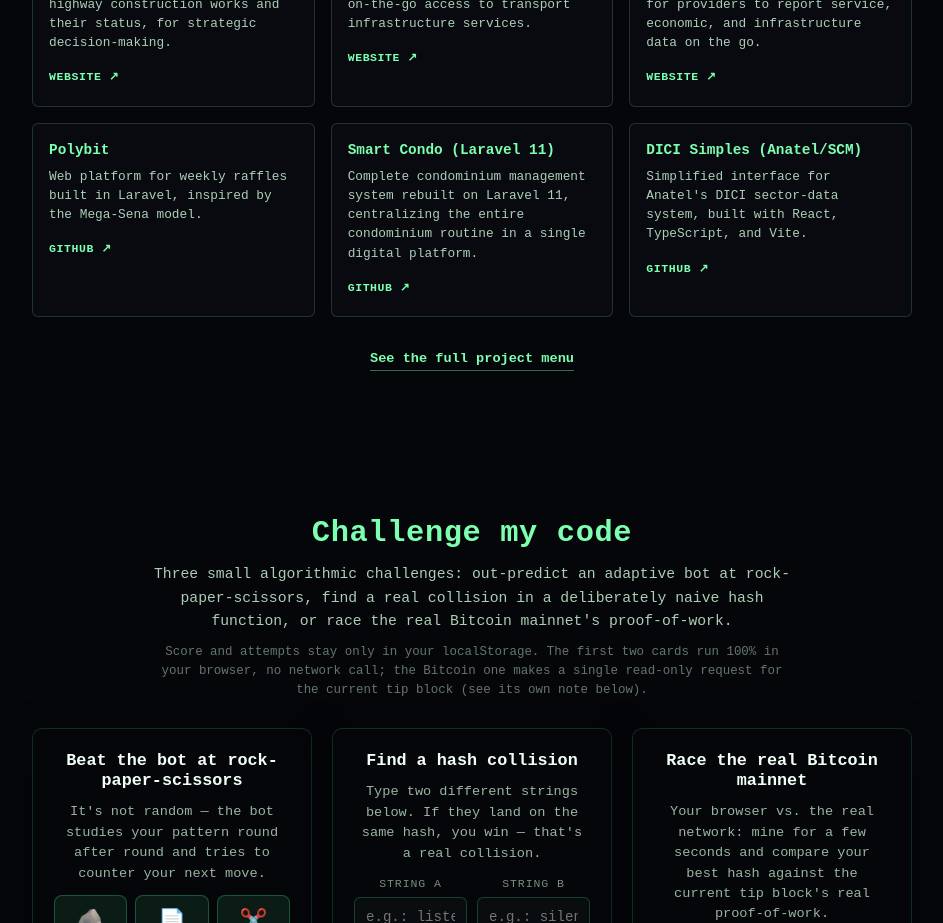
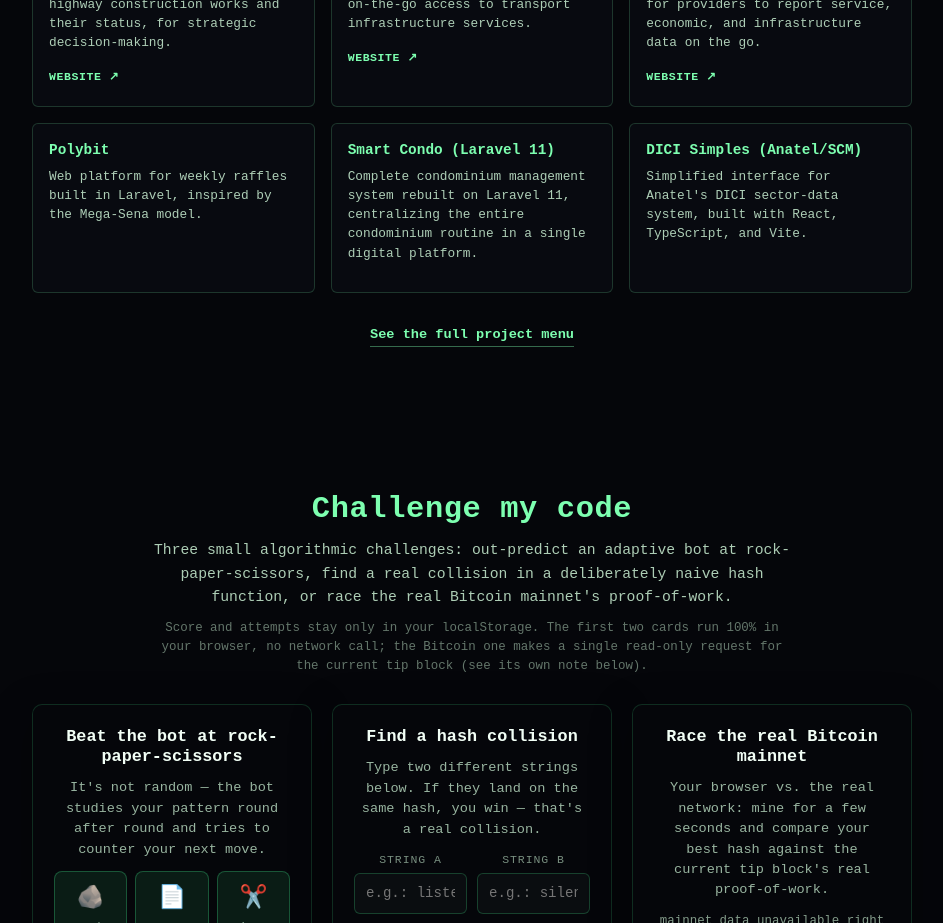
Before and after one commit to rodolforomao/portfolio_rodolfo, a React (Create React App) app: page / in a window 1280 px wide. Shown: the part 3960-4883 px from the top of the page, without its empty margins (168-1111 px from the left). Built offline with nearby package versions, Linux system fonts and the light colour scheme; no server answers.

Commit message:
remove private repositories

```diff
--- a/src/components/Projects/Projects.js
+++ b/src/components/Projects/Projects.js
@@ -188,7 +188,6 @@ function Projects() {
               title="Polybit"
               description="Web platform for weekly raffles in Laravel, inspired by the Mega-Sena model. PHP 8+, MySQL/MariaDB, Laravel Mix for front-end assets."
               subdescription="Plataforma web em Laravel para sorteios semanais. Requisitos: PHP 8+, MySQL/MariaDB, Composer e Node/NPM para assets."
-              ghLink="https://github.com/rodolforomao/polybit"
             />
           </Col>
 
@@ -199,7 +198,6 @@ function Projects() {
               title="Smart Condo (Open Source Codebase)"
               description="Open-source Laravel 11 codebase underlying the Smart Condo SaaS product above, centralizing the entire condominium routine in a single digital platform. PHP 8+, MySQL, optional Redis."
               subdescription="Código-fonte aberto em Laravel 11 que serve de base para o produto SaaS Smart Condo listado acima: rotinas centralizadas, backend PHP 8+, MySQL (XAMPP), cache e storage configuráveis."
-              ghLink="https://github.com/rodolforomao/smart_condo"
             />
           </Col>
 
@@ -210,7 +208,6 @@ function Projects() {
               title="DICI Simples (Anatel/SCM)"
               description="Simplified DICI (Data, Information, Knowledge and Intelligence) interface for Anatel's sector data — a team project built at SCM Engenharia. Built with React, TypeScript, Vite and modern UI (e.g. Radix/shadcn)."
               subdescription="Interface simplificada do sistema DICI da Anatel — projeto em equipe na SCM Engenharia. Stack: React, TypeScript, Vite, formulários e UI moderna."
-              ghLink="https://github.com/RodrigoSCM1/dici-simples-anatel-scm-engenharia"
             />
           </Col>
         </Row>
--- a/src/components/SystemOS/ProjectsLive.js
+++ b/src/components/SystemOS/ProjectsLive.js
@@ -21,6 +21,20 @@ const gridVariants = {
 
 function ProjectCard({ project, locale }) {
   const href = project.website || project.ghLink;
+
+  if (!href) {
+    return (
+      <motion.div
+        className="projects-live-card"
+        variants={cardVariants}
+        transition={{ duration: 0.35 }}
+      >
+        <h4 className="projects-live-card-name">{project.name}</h4>
+        <p className="projects-live-card-description">{projectText(locale, project)}</p>
+      </motion.div>
+    );
+  }
+
   const linkLabel = project.website
     ? t(locale, "projectsLive.websiteLabel")
     : t(locale, "projectsLive.githubLabel");
--- a/src/components/SystemOS/projectsData.js
+++ b/src/components/SystemOS/projectsData.js
@@ -113,7 +113,6 @@ export const WORK_PROJECTS = [
       "Web platform for weekly raffles built in Laravel, inspired by the Mega-Sena model.",
     descriptionPt:
       "Plataforma web em Laravel para sorteios semanais, inspirada no modelo da Mega-Sena.",
-    ghLink: "https://github.com/rodolforomao/polybit",
   },
   {
     name: "Smart Condo (Laravel 11)",
@@ -121,7 +120,6 @@ export const WORK_PROJECTS = [
       "Complete condominium management system rebuilt on Laravel 11, centralizing the entire condominium routine in a single digital platform.",
     descriptionPt:
       "Sistema de gestão condominial reconstruído em Laravel 11, centralizando toda a rotina do condomínio em uma única plataforma digital.",
-    ghLink: "https://github.com/rodolforomao/smart_condo",
   },
   {
     name: "DICI Simples (Anatel/SCM)",
@@ -129,7 +127,6 @@ export const WORK_PROJECTS = [
       "Simplified interface for Anatel's DICI sector-data system, built with React, TypeScript, and Vite.",
     descriptionPt:
       "Interface simplificada do sistema DICI da Anatel, construída com React, TypeScript e Vite.",
-    ghLink: "https://github.com/RodrigoSCM1/dici-simples-anatel-scm-engenharia",
   },
 ];
 
```
